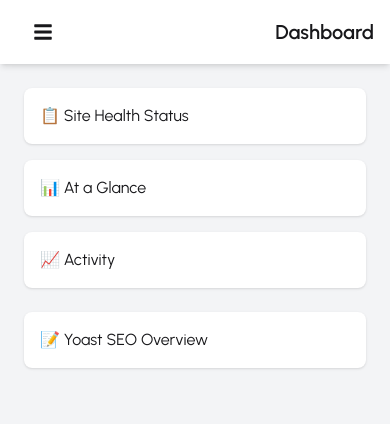
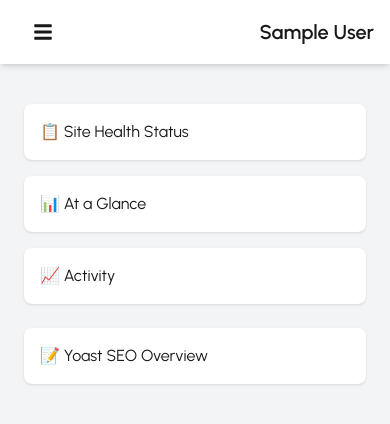
Before and after one commit to arifucoder/profast-client, a React (Vite) app: page /dashboard in a window 390 px wide. Shown: the top 424 px of the page. Built offline with nearby package versions, Linux system fonts and the light colour scheme; no server answers; sample sign-in values are in the browser's storage.

Commit message:
done made dashboard layout responsive and aadded user name dyanmic and can use it for other projects

```diff
--- a/src/layouts/DashboardLayout.jsx
+++ b/src/layouts/DashboardLayout.jsx
@@ -1,10 +1,10 @@
 import { FaBars, FaTimes } from "react-icons/fa";
-import { useNavigation } from "react-router";
+import { Outlet, useNavigation } from "react-router";
 import useAuth from "../hooks/useAuth";
 import PageLoader from "../components/PageLoader";
 
 const DashboardLayout = () => {
-	const { loading } = useAuth();
+	const { loading, user } = useAuth();
 	const navigation = useNavigation();
 	const isLoading = navigation.state === "loading";
 	if (loading || isLoading) {
@@ -15,20 +15,20 @@ const DashboardLayout = () => {
 			<input id="dashboard-drawer" type="checkbox" className="drawer-toggle" />
 
 			<div className="drawer-content flex flex-col bg-gray-100 min-h-screen">
-				<div className="w-full bg-white shadow-md px-4 py-3 flex items-center justify-between fixed top-0 z-50">
-					<label htmlFor="dashboard-drawer" className="btn btn-ghost lg:hidden text-xl">
-						<FaBars />
-					</label>
-					<h2 className="text-xl font-semibold ml-auto">Dashboard</h2>
+				<div className="w-full bg-white shadow-md px-4 py-3 flex items-center justify-between z-50">
+					<div className="flex gap-1 items-center">
+						<label htmlFor="dashboard-drawer" className="btn btn-ghost lg:hidden text-xl">
+							<FaBars />
+						</label>
+						<h2 className="text-xl font-semibold hidden sm:block">Dashboard</h2>
+					</div>
+					<div className="text-xl font-semibold">
+						<h4>{user.displayName}</h4>
+					</div>
 				</div>
 
-				<div className="mt-16 p-6 space-y-6">
-					<div className="grid grid-cols-1 md:grid-cols-2 xl:grid-cols-3 gap-4">
-						<div className="bg-white rounded-lg shadow p-4">📋 Site Health Status</div>
-						<div className="bg-white rounded-lg shadow p-4">📊 At a Glance</div>
-						<div className="bg-white rounded-lg shadow p-4">📈 Activity</div>
-					</div>
-					<div className="bg-white rounded-lg shadow p-4">📝 Yoast SEO Overview</div>
+				<div className="mt-4 p-6">
+					<Outlet></Outlet>
 				</div>
 			</div>
 
--- /dev/null
+++ b/src/pages/dashboard/Dashboard/Dashboard.jsx
@@ -0,0 +1,16 @@
+import React from "react";
+
+const Dashboard = () => {
+	return (
+		<div className="space-y-6">
+			<div className="grid grid-cols-1 md:grid-cols-2 xl:grid-cols-3 gap-4">
+				<div className="bg-white rounded-lg shadow p-4">📋 Site Health Status</div>
+				<div className="bg-white rounded-lg shadow p-4">📊 At a Glance</div>
+				<div className="bg-white rounded-lg shadow p-4">📈 Activity</div>
+			</div>
+			<div className="bg-white rounded-lg shadow p-4">📝 Yoast SEO Overview</div>
+		</div>
+	);
+};
+
+export default Dashboard;
--- a/src/routes/MainRoutes.jsx
+++ b/src/routes/MainRoutes.jsx
@@ -11,6 +11,7 @@ import SendParcel from "../pages/SendParcel/SendParcel";
 import PrivateRoute from "./PrivateRoute";
 import DashboardLayout from "../layouts/DashboardLayout";
 import MyParcel from "../pages/dashboard/MyParcel/MyParcel";
+import Dashboard from "../pages/dashboard/Dashboard/Dashboard";
 
 export const router = createBrowserRouter([
 	{
@@ -63,6 +64,10 @@ export const router = createBrowserRouter([
 		errorElement: <NotFound></NotFound>,
 		children: [
 			{
+				path: "",
+				Component: Dashboard,
+			},
+			{
 				path: "my-parcel",
 				Component: MyParcel,
 			},
```
